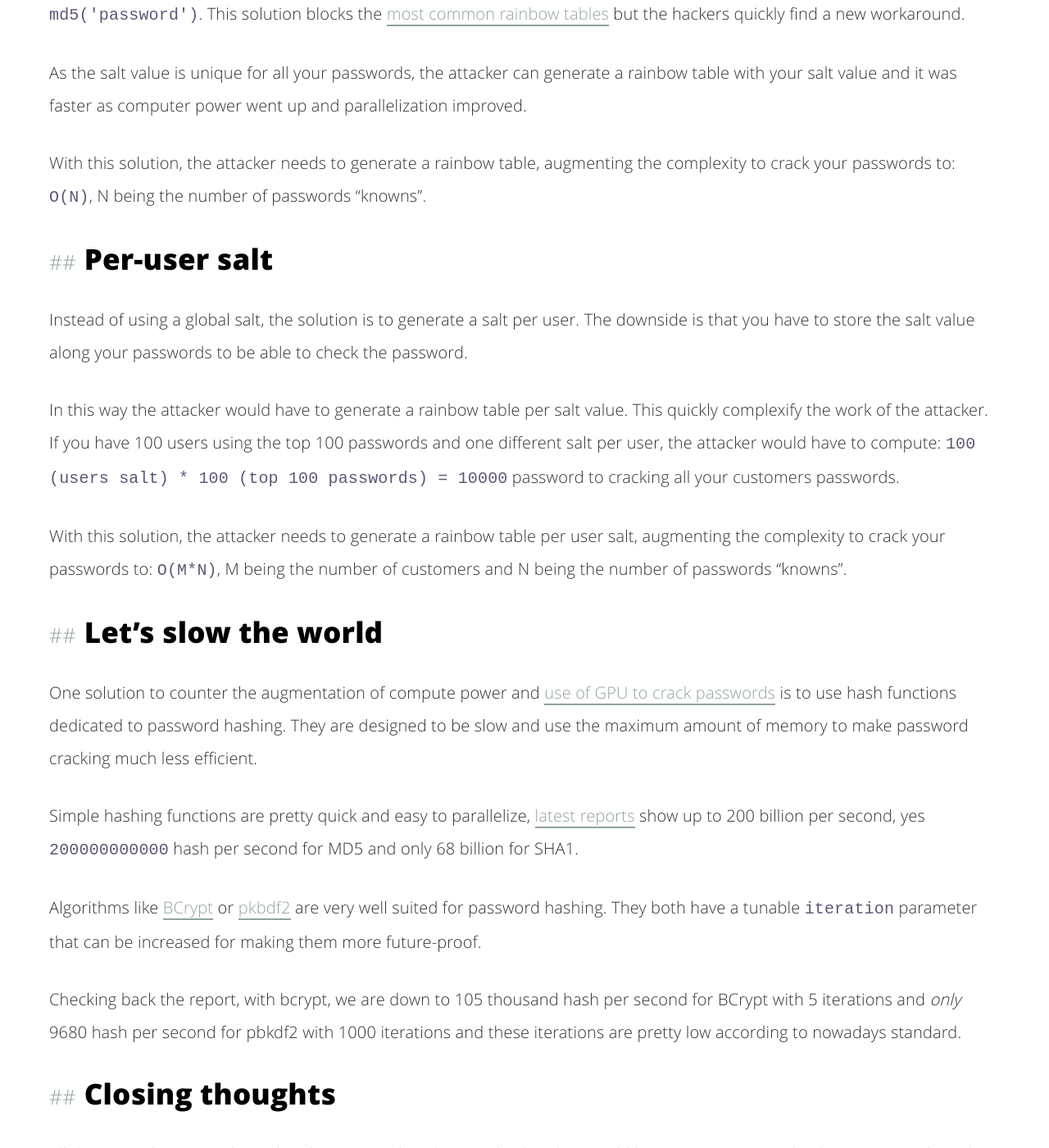
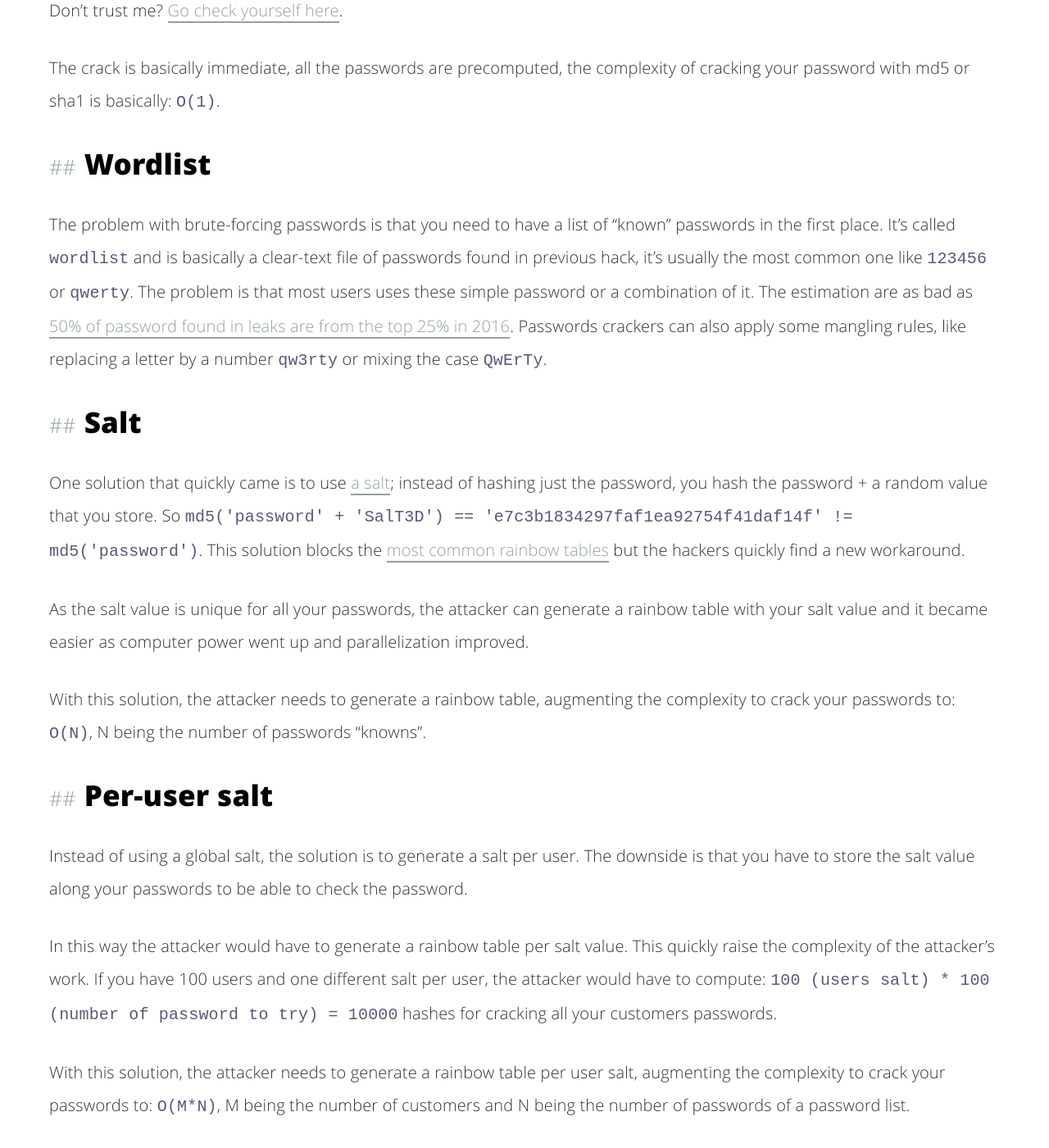
Before and after one commit to sqreen/DevelopersSecurityBestPractices, a Jekyll site: the page built from _practices/safe-password-storage/python.md, in a window 1280 px wide and 1400 px high, scrolled down 2987 px. Shown: the whole window at 82% size. Built offline with Jekyll 4.4.1, drawn with Linux system fonts in a browser that asks for light colours; some of the changed text lies outside the part shown.

Commit message:
Update password storage content

```diff
--- a/_practices/safe-password-storage/python.md
+++ b/_practices/safe-password-storage/python.md
@@ -3,8 +3,8 @@
 language: python
 ---
 
-Password storage is now mandatory in several standards and is a solved problem.
-Not following the best practices could make the hacker life very easy to recover clear-text password after a leak.
+Password storage is now mandatory in several standards and is a well-known and solved problem.
+Not following the best practices could transform a hack into a nightmare for business and developers.
 
 # TLDR
 
@@ -41,7 +41,16 @@
 
 # Vulnerability explanation
 
-The goal of storing safely your customers password is to harden the work for an attacker if he can do a dump of your database. If it's the case, you would prefer he would take several dozens of years to crack most of you password instead of few seconds.
+If an attacker take access to your DB dump, apart from personal informations about your customers, he will try to recover your customers password for two reasons:
+
+* Impersonate your customers and abuse the system, like posting spam with legitimate accounts or use the credits to buy things for themselves.
+* Try other websites with the same username / email / password and gain access to more personal infos or worst the email account of your customers.
+
+## Clear-text passwords
+
+First, **YOU SHOULD NEVER STORE PASSWORDS IN CLEAR-TEXT**. If an attacker have access to your database dump, they just need to copy the clear-text password and login with it.
+
+There is known counter-attacks to make the attacker life more difficult.
 
 ## Hash functions
 
@@ -49,25 +58,27 @@
 
 They have the property that every data (string, bytes, ...) will always give the same hash.
 
-They also have he nice property that if you have an hash, it will be require compute power to retrieve a value with the same hash.
-
 They are used in every languages for hash tables, caches, finding duplicate records, etc...
 
 ## Simples hash functions
 
-Thanks fot the hash functions properties, Internet has, for a long time, recommended to use simple hash function like [`MD5`](https://en.wikipedia.org/wiki/MD5) or more recently [`SHA1`](https://en.wikipedia.org/wiki/SHA-1) as hash functions for password. The recommandation is better than storing password in clear-text in the database but attackers quickly found the solution.
+Thanks to the hash functions properties, Internet has, for a long time, recommended to use simple hash function like [`MD5`](https://en.wikipedia.org/wiki/MD5) or more recently [`SHA1`](https://en.wikipedia.org/wiki/SHA-1) as hash functions for password. The recommendation is better than storing password in clear-text in the database but attackers quickly found the solution.
 
-It's quite easy to compute the md5 of most common password as the `md5('password')` will always be `5f4dcc3b5aa765d61d8327deb882cf99`. So the use of [rainbow tables](https://en.wikipedia.org/wiki/Rainbow_table) quickly became a valuable tools for hackers. If you see the value `5f4dcc3b5aa765d61d8327deb882cf99` in a data leak, you can look in the rainbow table and it will tell you that the clear-text password is `password`.
+It's quite easy and quick to compute the md5 of most common password as the `md5('password')` will always be `5f4dcc3b5aa765d61d8327deb882cf99`. So the use of [rainbow tables](https://en.wikipedia.org/wiki/Rainbow_table) quickly became a valuable tools for hackers. If you see the value `5f4dcc3b5aa765d61d8327deb882cf99` in a data leak, you can look in the rainbow table and it will tell you that the clear-text password is `password`.
 
 Don't trust me? [Go check yourself here](http://hashtoolkit.com/reverse-hash/?hash=5f4dcc3b5aa765d61d8327deb882cf99).
 
 The crack is basically immediate, all the passwords are precomputed, the complexity of cracking your password with md5 or sha1 is basically: `O(1)`.
 
+## Wordlist
+
+The problem with brute-forcing passwords is that you need to have a list of "known" passwords in the first place. It's called `wordlist` and is basically a clear-text file of passwords found in previous hack, it's usually the most common one like `123456` or `qwerty`. The problem is that most users uses these simple password or a combination of it. The estimation are as bad as [50% of password found in leaks are from the top 25% in 2016](https://blog.keepersecurity.com/2017/01/13/most-common-passwords-of-2016-research-study/). Passwords crackers can also apply some mangling rules, like replacing a letter by a number `qw3rty` or mixing the case `QwErTy`.
+
 ## Salt
 
-One solution that quickly came is to use [a salt](https://en.wikipedia.org/wiki/Salt_(cryptography)), instead of hashing just the password, you hash the password + a random value that you store. So `md5('password' + 'SalT3D') == 'e7c3b1834297faf1ea92754f41daf14f' != md5('password')`. This solution blocks the [most common rainbow tables](http://hashtoolkit.com/reverse-hash?hash=e7c3b1834297faf1ea92754f41daf14f) but the hackers quickly find a new workaround.
+One solution that quickly came is to use [a salt](https://en.wikipedia.org/wiki/Salt_(cryptography)); instead of hashing just the password, you hash the password + a random value that you store. So `md5('password' + 'SalT3D') == 'e7c3b1834297faf1ea92754f41daf14f' != md5('password')`. This solution blocks the [most common rainbow tables](http://hashtoolkit.com/reverse-hash?hash=e7c3b1834297faf1ea92754f41daf14f) but the hackers quickly find a new workaround.
 
-As the salt value is unique for all your passwords, the attacker can generate a rainbow table with your salt value and it was faster as computer power went up and parallelization improved.
+As the salt value is unique for all your passwords, the attacker can generate a rainbow table with your salt value and it became easier as computer power went up and parallelization improved.
 
 With this solution, the attacker needs to generate a rainbow table, augmenting the complexity to crack your passwords to: `O(N)`, N being the number of passwords "knowns".
 
@@ -75,17 +86,17 @@
 
 Instead of using a global salt, the solution is to generate a salt per user. The downside is that you have to store the salt value along your passwords to be able to check the password.
 
-In this way the attacker would have to generate a rainbow table per salt value. This quickly complexify the work of the attacker. If you have 100 users using the top 100 passwords and one different salt per user, the attacker would have to compute: `100 (users salt) * 100 (top 100 passwords) = 10000` password to cracking all your customers passwords.
+In this way the attacker would have to generate a rainbow table per salt value. This quickly raise the complexity of the attacker's work. If you have 100 users and one different salt per user, the attacker would have to compute: `100 (users salt) * 100 (number of password to try) = 10000` hashes for cracking all your customers passwords.
 
-With this solution, the attacker needs to generate a rainbow table per user salt, augmenting the complexity to crack your passwords to: `O(M*N)`, M being the number of customers and N being the number of passwords "knowns".
+With this solution, the attacker needs to generate a rainbow table per user salt, augmenting the complexity to crack your passwords to: `O(M*N)`, M being the number of customers and N being the number of passwords of a password list.
 
 ## Let's slow the world
 
-One solution to counter the augmentation of compute power and [use of GPU to crack passwords](https://blog.elcomsoft.com/2016/07/nvidia-pascal-a-great-password-cracking-tool/) is to use hash functions dedicated to password hashing. They are designed to be slow and use the maximum amount of memory to make password cracking much less efficient.
+One solution to counter the augmentation of compute power and [use of GPU to crack passwords](https://blog.elcomsoft.com/2016/07/nvidia-pascal-a-great-password-cracking-tool/) is to use hash functions dedicated to password hashing. They are called [Cryptographic hash function](https://en.wikipedia.org/wiki/Cryptographic_hash_function) that are carefully designed to hash password. They have the same basic property that they are deterministic but they have another property fundamental for hashing passwords, it is infeasible to generate a message from its hash value except by trying all possible messages. It means that if an attacker have an cryptographic hash, it will need to brute-force it, try an enormous amount of password, hash them with your user salt and check if it match.
 
-Simple hashing functions are pretty quick and easy to parallelize, [latest reports](https://gist.github.com/epixoip/a83d38f412b4737e99bbef804a270c40) show up to 200 billion per second, yes `200000000000` hash per second for MD5 and only 68 billion for SHA1.
+Simple hashing functions are pretty quick and easy to parallelize, [latest reports](https://gist.github.com/epixoip/a83d38f412b4737e99bbef804a270c40) show up to 200 billion per second, yes **200000000000** hash per second for MD5 and only 68 billion for SHA1.
 
-Algorithms like [BCrypt](https://en.wikipedia.org/wiki/Bcrypt) or [pkbdf2](https://en.wikipedia.org/wiki/PBKDF2) are very well suited for password hashing. They both have a tunable `iteration` parameter that can be increased for making them more future-proof.
+Algorithms like [BCrypt](https://en.wikipedia.org/wiki/Bcrypt) or [pkbdf2](https://en.wikipedia.org/wiki/PBKDF2) are very well suited for password hashing. They were also designed to be future-proof, the complexity can be tuned at runtime via a number of `iteration`, so if one of these algorithms begin to be fast to crack, double the `iterations` and you should be safe.
 
 Checking back the report, with bcrypt, we are down to 105 thousand hash per second for BCrypt with 5 iterations and *only* 9680 hash per second for pbkdf2 with 1000 iterations and these iterations are pretty low according to nowadays standard.
 
@@ -93,7 +104,7 @@
 
 All these good practices have the objective to slow down an hacker that would have access to your database passwords and try to crack them. There is two complimentary solutions:
 
-- Force users to use strong passwords, they are much much harder to crack, check out this website to see the [complexity of different password](https://howsecureismypassword.net/). `password` is marked as cracked instantly while `uFLXW7UZ2J5L1ICTatzQ` would take **558 QUADRILLION YEARS.**
+- Force users to use strong passwords, they are much much harder to crack, check out this website to see the [complexity of different password](https://howsecureismypassword.net/). `password` is marked as cracked instantly while `uFLXW7UZ2J5L1ICTatzQ` would take **558 QUADRILLION YEARS.** If a password cracker couldn't generate your password from its wordlist and mangling rules, except with trying every possible combination of ascii characters, your users should be safe.
 - Use a cryptographic pepper. A pepper is added to the password and the salt before hashing. The big difference is that the pepper is **NOT** stored in the database but somewhere else safe. This way if an attacker access your database, he would need to bruteforce the pepper + the password which would be infeasible.
 
 And don't remember, don't write your own hashing function or compose them without knowing. No `md5(md5('password') + 's')` is not inherently safer.
```
Also changed, not shown: other parts of _practices/safe-password-storage/python.md (+1 -1 lines).
